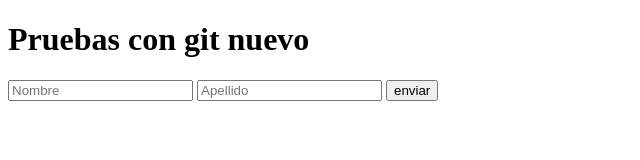
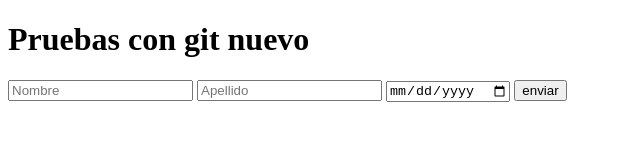
Before and after one commit to AmilcarMairena/helloWorl-git, a plain HTML site: page index.html in a window 1280 px wide. Shown: the whole page, without its empty margins (0-640 px from the left). Drawn offline with Linux system fonts and the light colour scheme.

Commit message:
Se implemento input birthday

```diff
--- a/index.html
+++ b/index.html
@@ -10,6 +10,7 @@
     <form action="">
         <input type="text" placeholder="Nombre" name="FirstName">
         <input type="text" placeholder="Apellido" name="LastName">
+        <input type="date" placeholder="BirthDate" name="birdDate">
         <input type="button" value="enviar">
     </form>
 </body>
```
